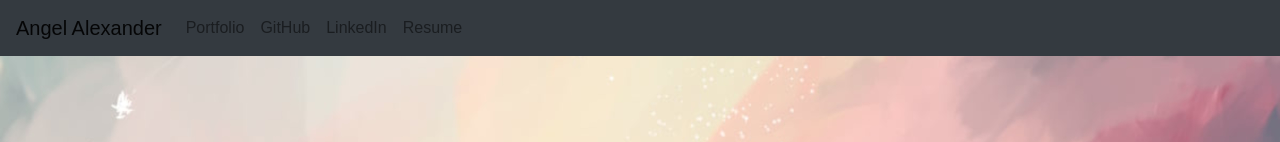
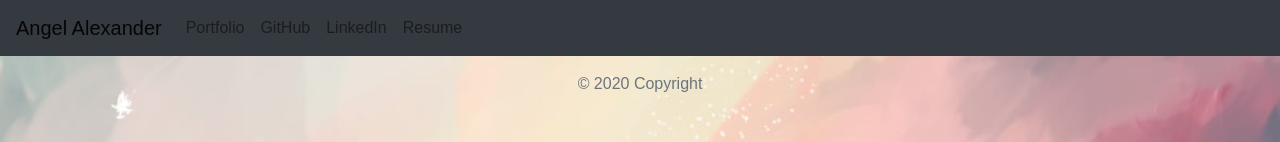
Before and after one commit to analexander/React-Portfolio, a React (Create React App) app: page / in a window 1280 px wide. Shown: the top 142 px of the page. Built offline with nearby package versions, Linux system fonts and the light colour scheme.

Commit message:
adding footer component

```diff
--- a/src/App.js
+++ b/src/App.js
@@ -1,11 +1,13 @@
 import React from "react";
 import Header from "./components/Header"
+import Footer from "./components/Footer"
 import "./App.css";
 
 function App() {
   return (
     <div className="App">
       <Header />
+      <Footer />
     </div>
   )
 }
--- a/src/components/Footer.js
+++ b/src/components/Footer.js
@@ -0,0 +1,11 @@
+import React from "react"
+
+const Footer = () => {
+    return (
+<footer className="footer mt-auto py-3 text-center">
+<span className="text-muted">© 2020 Copyright</span>
+</footer>
+    )
+}
+
+export default Footer
```
